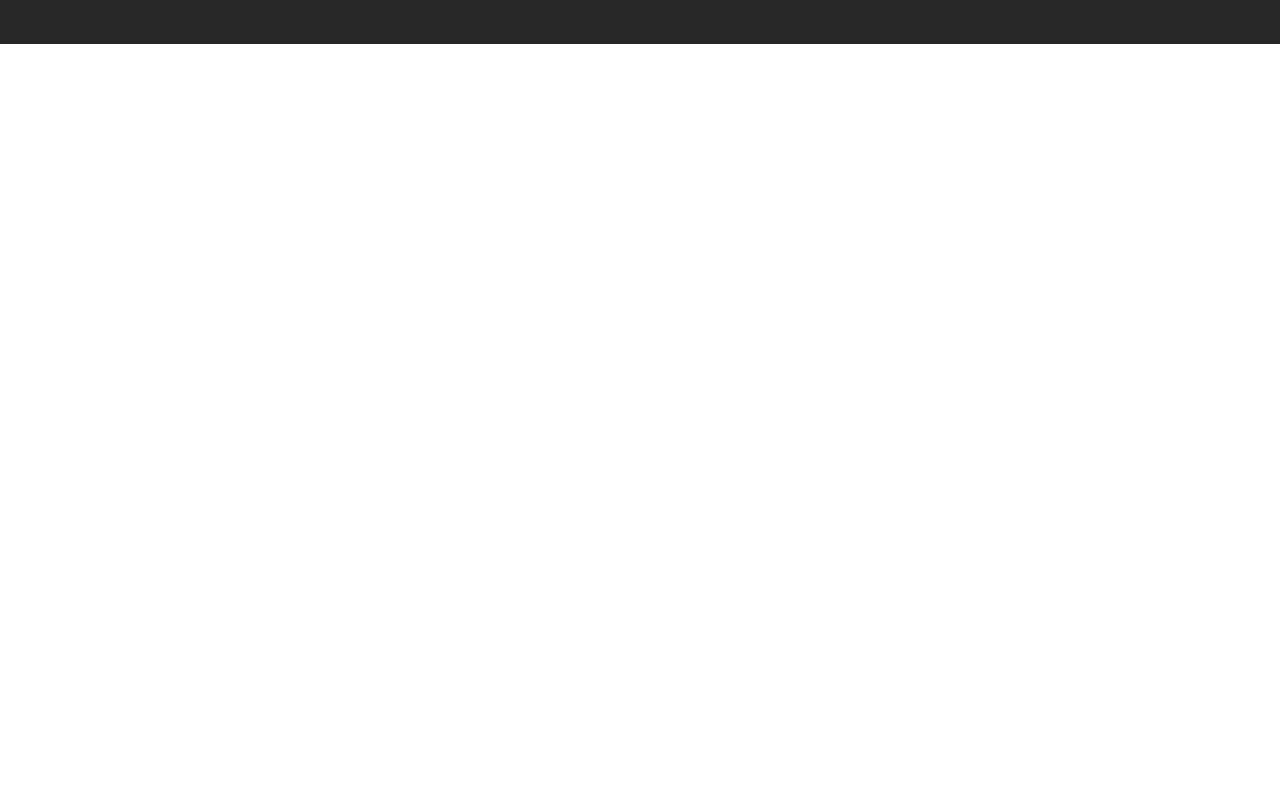
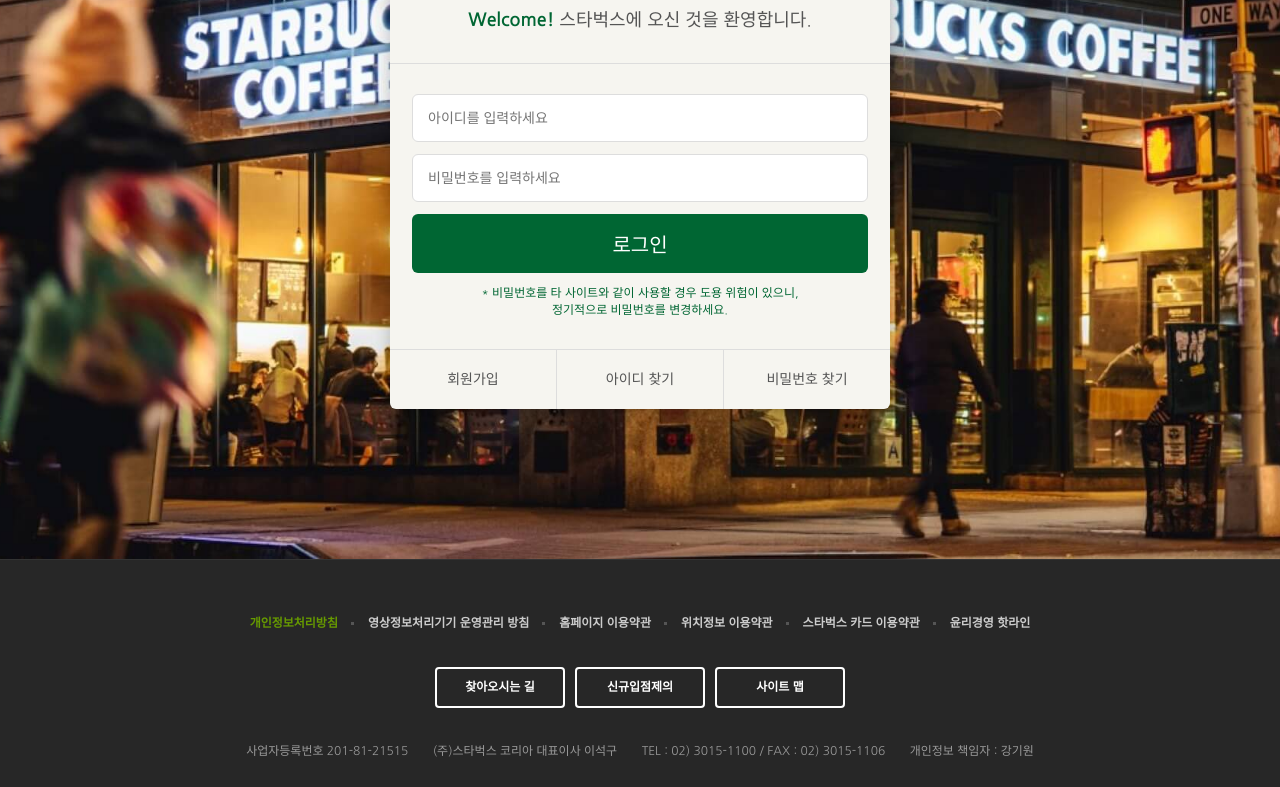
Before and after one commit to IMSOYUL/starbucks, a plain HTML site: page signin/index.html in a window 1280 px wide. Shown: the part 308-1095 px from the top of the page. Before the commit the page ends 800 px from the top, so only its background shows below. Drawn offline with nearby package versions, Linux system fonts and the light colour scheme.

Commit message:
login page 완성

```diff
--- /dev/null
+++ b/css/signin.css
@@ -0,0 +1,90 @@
+.signin{
+  margin-top: 120px;
+  padding: 100px 0 150px;
+  background-image: url("../images/signin_bg.jpg");
+  background-repeat: no-repeat;
+  background-position: center;
+  background-attachment: fixed;
+  background-size: cover;
+}
+
+.signin h1{
+  color: #fff;
+  font-size: 30px;
+  font-weight: 700;
+  text-align: center;
+  margin-bottom: 24px;
+}
+
+.signin__card{
+  width: 500px;
+  margin: 0 auto;
+  border-radius: 6px;
+  background-color: #f6f5f0;
+  box-shadow: 2px 2px 20px rgba(0,0,0,.3);
+  color: #555;
+}
+
+.signin__card h2{
+  padding: 30px;
+  font-size: 18px;
+  text-align: center;
+  border-bottom: 1px solid #ddd;
+}
+
+.signin__card h2 strong{
+  font-weight: 700;
+  color: #006633;
+}
+
+.signin__card form{
+  padding: 30px 22px;
+}
+
+.signin__card form input{
+  width: 100%;
+  margin-bottom: 12px;
+  padding: 15px;
+  border: 1px solid #ddd;
+  border-radius: 6px;
+  outline: none;
+  box-sizing: border-box;
+  font-size: 14px;
+}
+
+.signin__card form [type="submit"]{
+  background-color: #006633;
+  border: none;
+  color: #fff;
+  font-size: 20px;
+  cursor: pointer;
+}
+
+.signin__card form p {
+  font-size: 12px;
+  color: #006633;
+  text-align: center;
+}
+
+.signin__card .actions {
+  display: flex;
+  border-top: 1px solid #ddd;
+}
+
+.signin__card .actions a{
+  flex-grow: 1;
+  flex-basis: 0;
+  text-align: center;
+  padding: 20px;
+  color: #555;
+  font-size: 14px;
+  border-right: 1px solid #ddd;
+}
+
+.signin__card .actions a:last-child{
+  border-right: none;
+}
+
+.signin__card .actions a:hover{
+  text-decoration: underline;
+}
--- a/signin/index.html
+++ b/signin/index.html
@@ -26,6 +26,7 @@
   <link href="https://fonts.googleapis.com/css2?family=Nanum+Gothic:wght@400;700&display=swap" rel="stylesheet">
   <link rel="stylesheet" href="https://fonts.googleapis.com/icon?family=Material+Icons">
   <link rel="stylesheet" href="../css/common.css" />
+  <link rel="stylesheet" href="../css/signin.css">
 
   <script defer src="../js/common.js"></script>
 </head>
@@ -365,7 +366,24 @@
   </header>
 
   <section class="signin">
-
+    <h1>로그인</h1>
+    <div class="signin__card">
+      <h2> <strong>Welcome!</strong> 스타벅스에 오신 것을 환영합니다.</h2>
+      <form>
+        <input type="text" placeholder="아이디를 입력하세요" />
+        <input type="password" placeholder="비밀번호를 입력하세요" />
+        <input type="submit" value="로그인" />
+        <p>
+          * 비밀번호를 타 사이트와 같이 사용할 경우 도용 위험이 있으니, <br />
+          정기적으로 비밀번호를 변경하세요.
+        </p>
+      </form>
+      <div class="actions">
+        <a href="javascript:void(0)">회원가입</a>
+        <a href="javascript:void(0)">아이디 찾기</a>
+        <a href="javascript:void(0)">비밀번호 찾기</a>
+      </div>
+    </div>
   </section>
 
 
```
Also changed, not shown: 1 other file.
